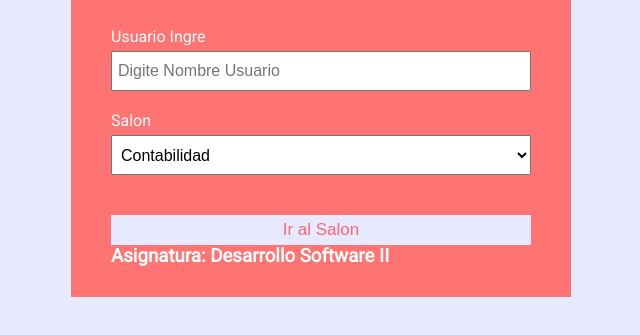
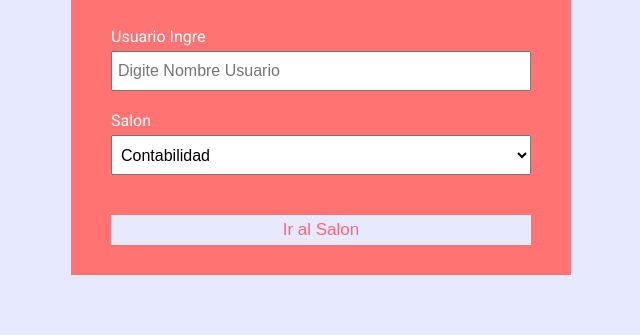
Before and after one commit to vanesacifuentes/chatunivalle, a website: page public/index.html in a window 1280 px wide. Shown: the part 161-496 px from the top of the page, without its empty margins (319-959 px from the left). Drawn offline with Linux system fonts and the light colour scheme.

Commit message:
Actualiza index html
Actualiza index html

```diff
--- a/public/index.html
+++ b/public/index.html
@@ -43,7 +43,6 @@
           </div>
           <button type="submit" class="btn">Ir al Salon</button>
         </form>
-        <h3>Asignatura: Desarrollo Software II</h3>
       </main>
     </div>
   </body>
```
